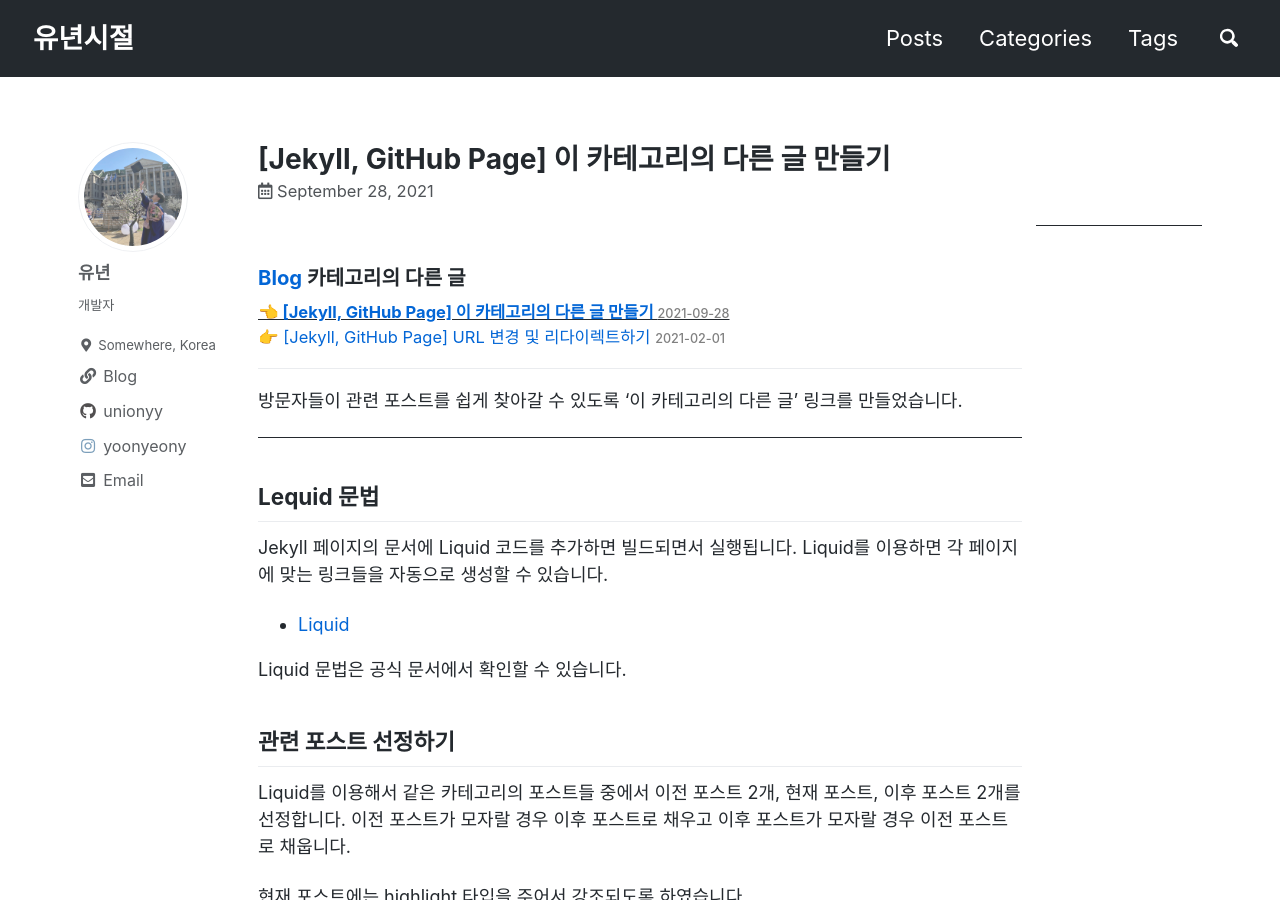
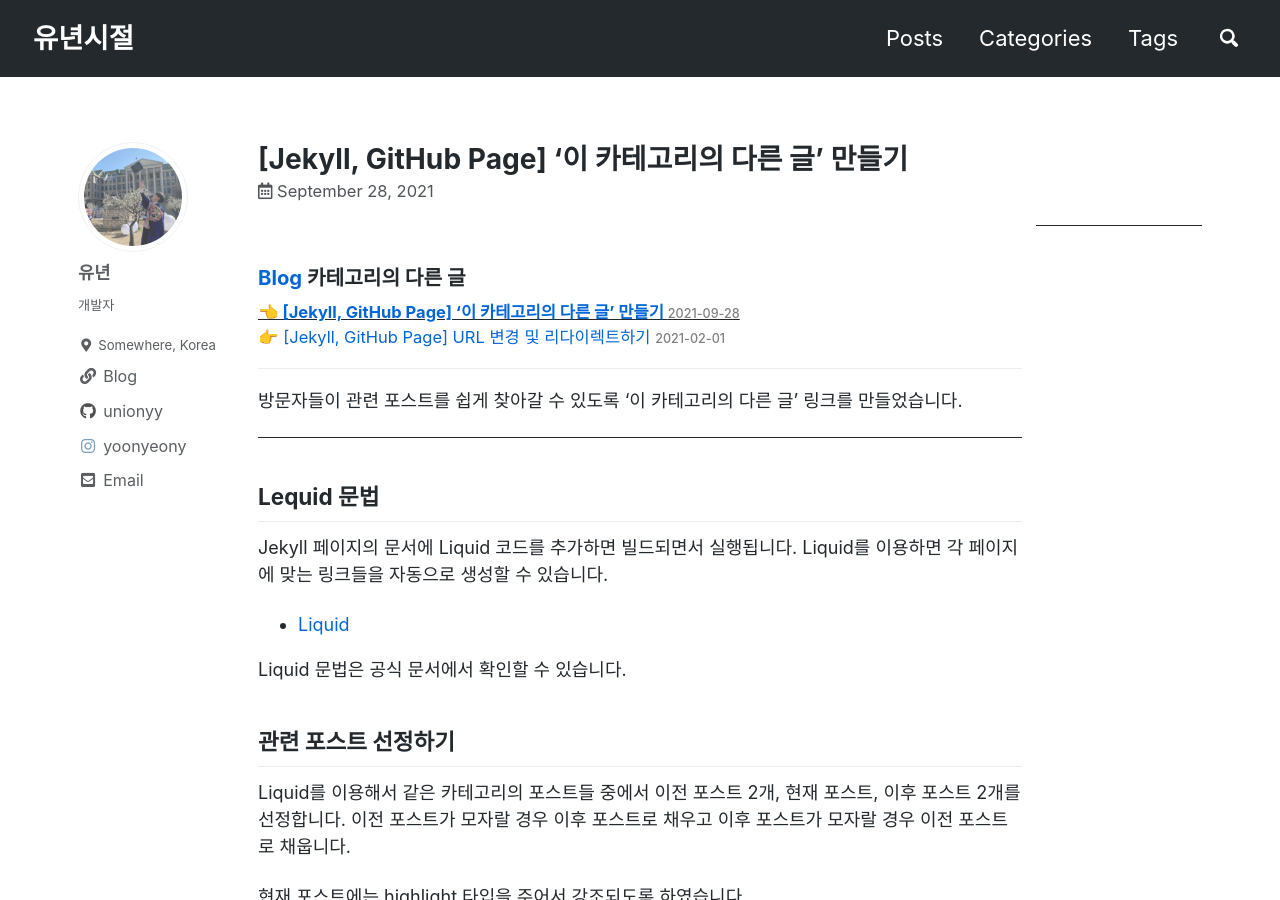
Before and after one commit to unionyy/blog, a Jekyll site: the page built from _posts/2021-09-28-blog-category.md, in a window 1280 px wide and 900 px high. Built offline with Jekyll 4.4.1, drawn with Linux system fonts in a browser that asks for light colours; cached includes are drawn as plain includes; a script that is not in the unit is left out; comment, search, counter and statistics services are not loaded; some of the changed text lies outside the part shown.

```diff
--- a/_posts/2021-09-28-blog-category.md
+++ b/_posts/2021-09-28-blog-category.md
@@ -1,5 +1,5 @@
 ---
-title: "[Jekyll, GitHub Page] 이 카테고리의 다른 글 만들기"
+title: "[Jekyll, GitHub Page] '이 카테고리의 다른 글' 만들기"
 excerpt_separator: "<!--more-->"
 layout: single
 date: 2021-09-28T20:45:30+09:00
```
